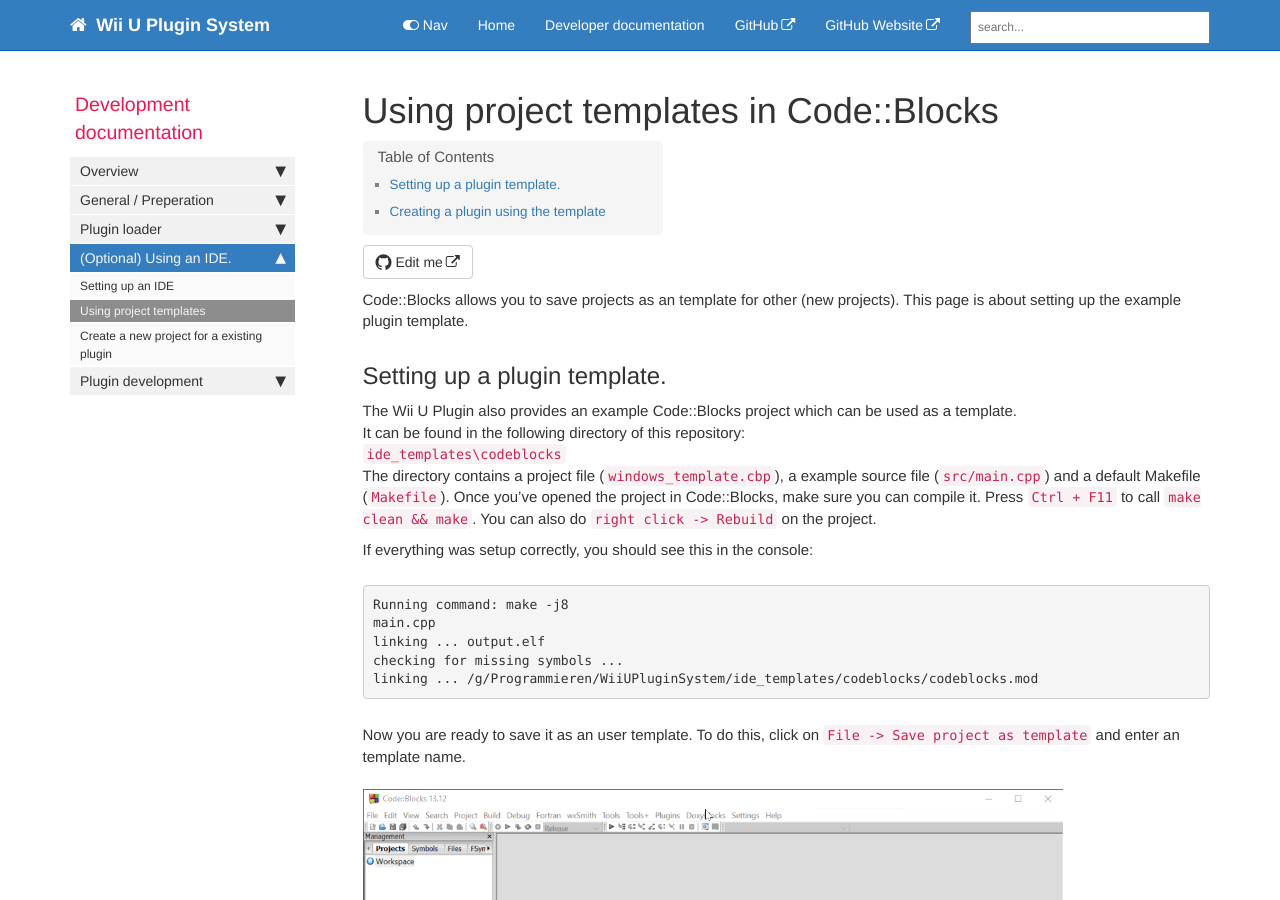
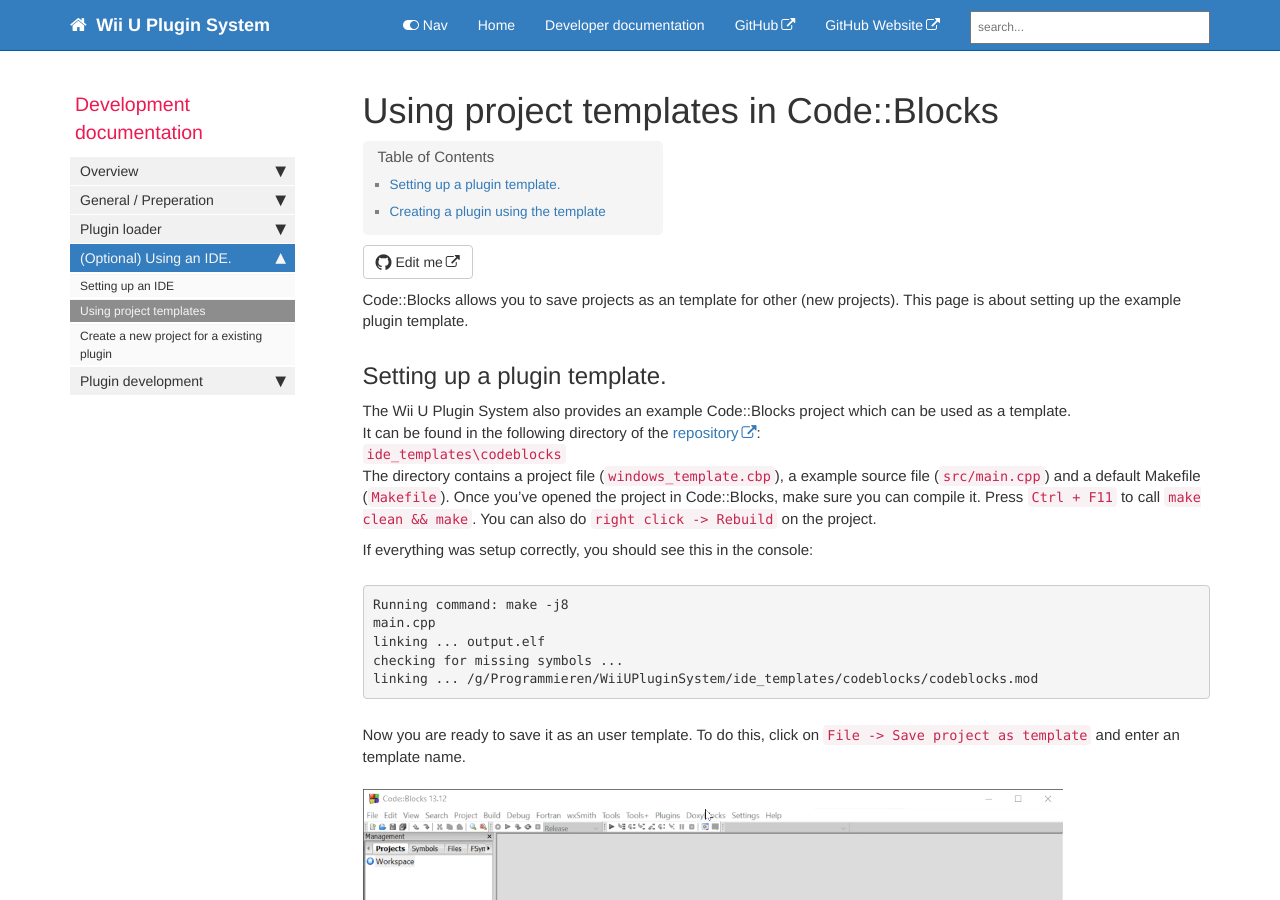
Before and after one commit to wiiu-env/WiiUPluginSystem, a Jekyll site: the page built from pages/dev/dev_project_template_in_code_blocks.md, in a window 1280 px wide and 900 px high. Built offline with Jekyll 4.4.1, drawn with Linux system fonts in a browser that asks for light colours; nearby versions of some CDN libraries; comment, search, counter and statistics services are not loaded.

Commit message:
Fix serveral dead links

```diff
--- a/pages/dev/dev_project_template_in_code_blocks.md
+++ b/pages/dev/dev_project_template_in_code_blocks.md
@@ -11,8 +11,8 @@
 
 Code::Blocks allows you to save projects as an template for other (new projects). This page is about setting up the example plugin template.
 ## Setting up a plugin template.
-The Wii U Plugin also provides an example Code::Blocks project which can be used as a template.
-It can be found in the following directory of this repository:
+The Wii U Plugin System also provides an example Code::Blocks project which can be used as a template.
+It can be found in the following directory of the [repository](https://github.com/Maschell/WiiUPluginSystem/tree/master/ide_templates/codeblocks):
 `ide_templates\codeblocks`
 The directory contains a project file (`windows_template.cbp`), a example source file (`src/main.cpp`) and a default Makefile (`Makefile`).
 Once you've opened the project in Code::Blocks, make sure you can compile it. Press `Ctrl + F11` to call `make clean && make`. You can also do `right click -> Rebuild` on the project.
```
Also changed, not shown: index.md (+2 -2 lines), pages/dev/dev_compile_loader.md (+3 -3 lines), pages/dev/dev_plugin_makefile.md (+1 -1 lines).
